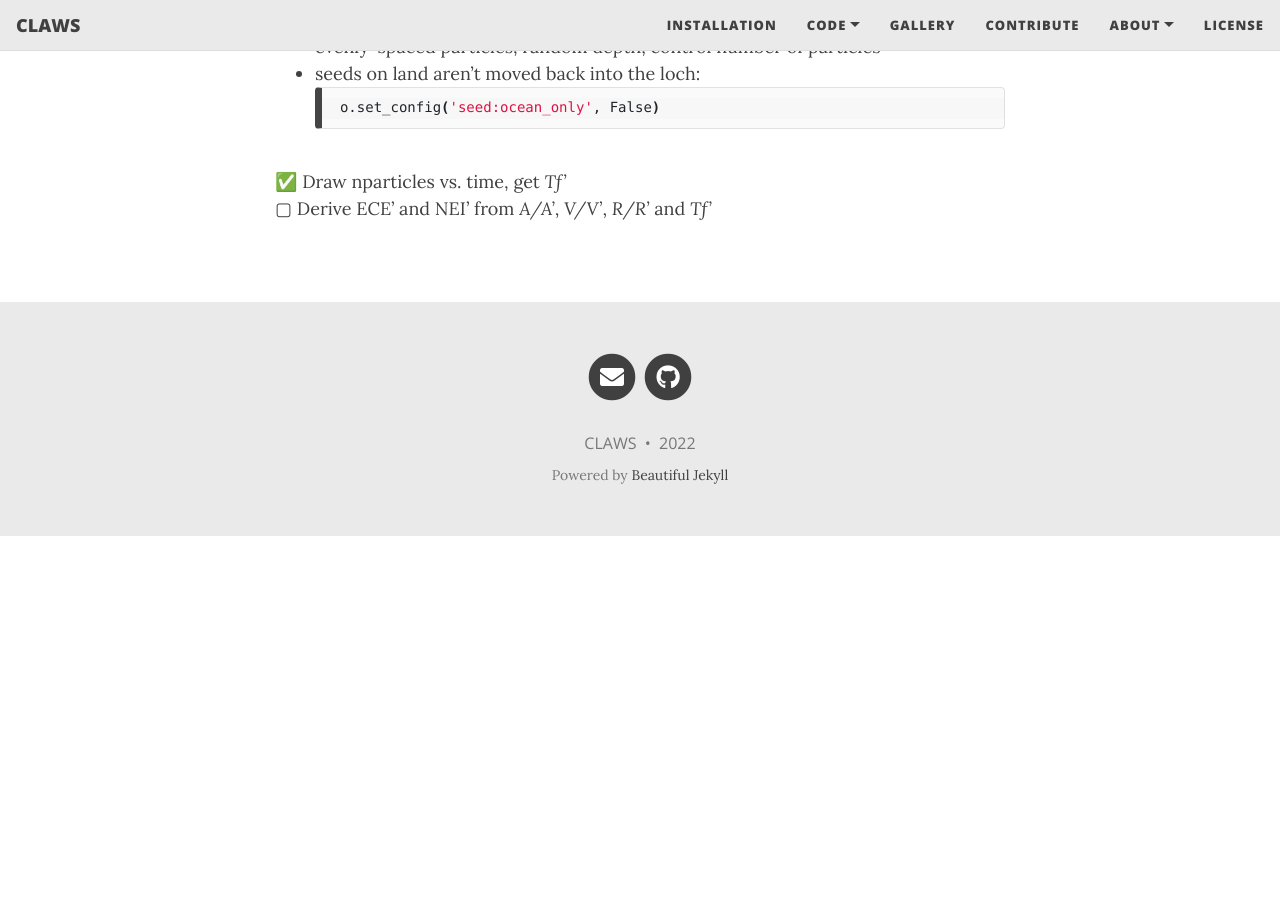
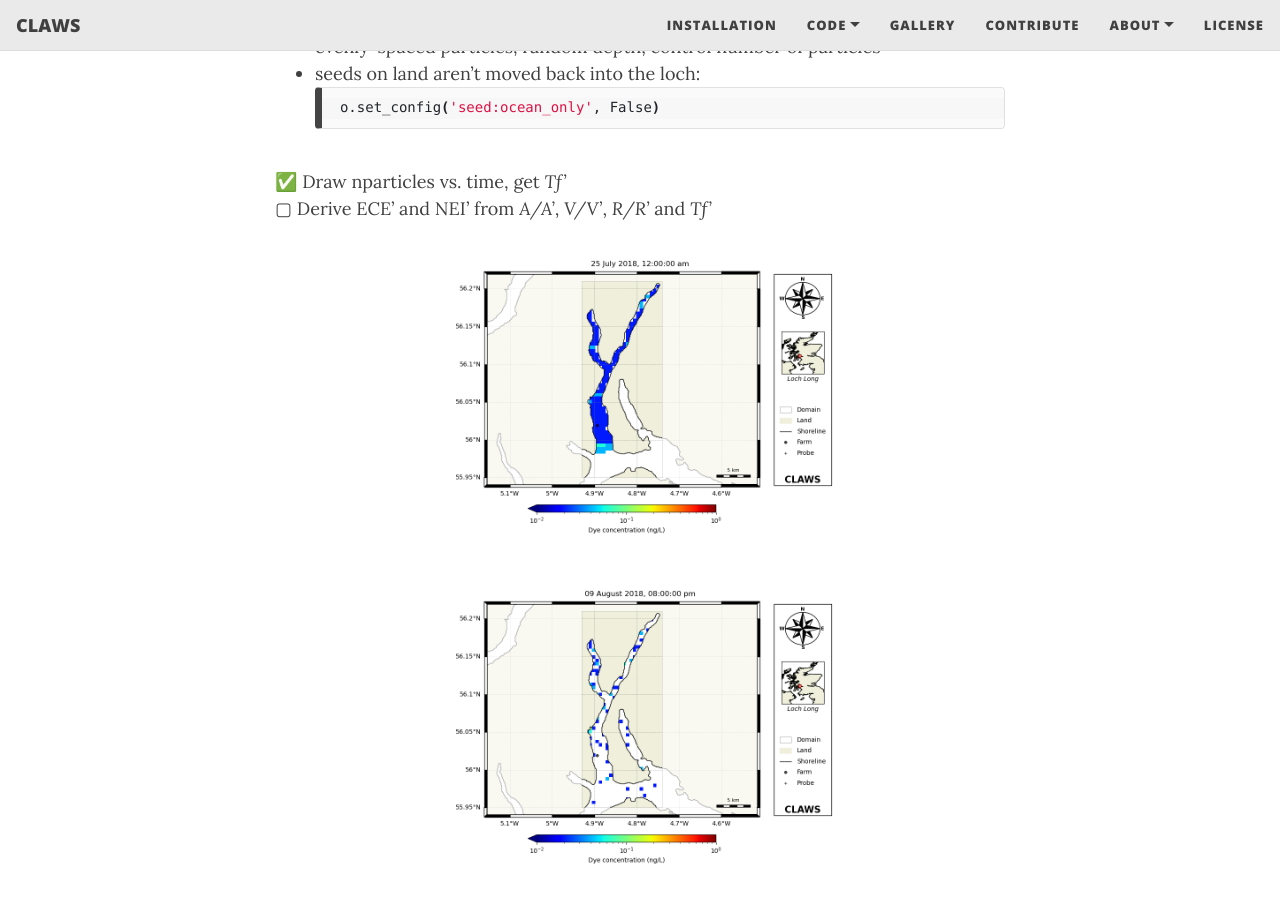
Before and after one commit to claws-scot/claws-scot.github.io, a Jekyll site: the page built from meetings/progress-220621.md, in a window 1280 px wide and 900 px high, scrolled down 1799 px. Built offline with Jekyll 4.4.1, drawn with Linux system fonts in a browser that asks for light colours; nearby versions of some CDN libraries; before the commit the page ends 2335 px from its top, so only the background shows below that.

Commit message:
Editing web pages

```diff
--- a/meetings/progress-220621.md
+++ b/meetings/progress-220621.md
@@ -62,3 +62,13 @@ Primed quantities are quantities extracted from OpenDrift simulations.</p>
 
 &#9989; Draw nparticles vs. time, get _Tf'_
 &#9634; Derive ECE' and NEI' from _A/A'_, _V/V'_, _R/R'_ and _Tf'_
+
+<p align="center">
+  <img src="/docs/meeting/concentration_0000.png" style="height:300px">
+</p>
+<p align="center">
+  <img src="/docs/meeting/concentration_2280.png" style="height:300px">
+</p>
+<p align="center">
+  <img src="/docs/meeting/flushing_time.png" style="height:300px">
+</p>
```
Also changed, not shown: docs/meeting/concentration_0000.png (added), docs/meeting/concentration_2280.png (added), docs/meeting/flushing_time.png (added).
